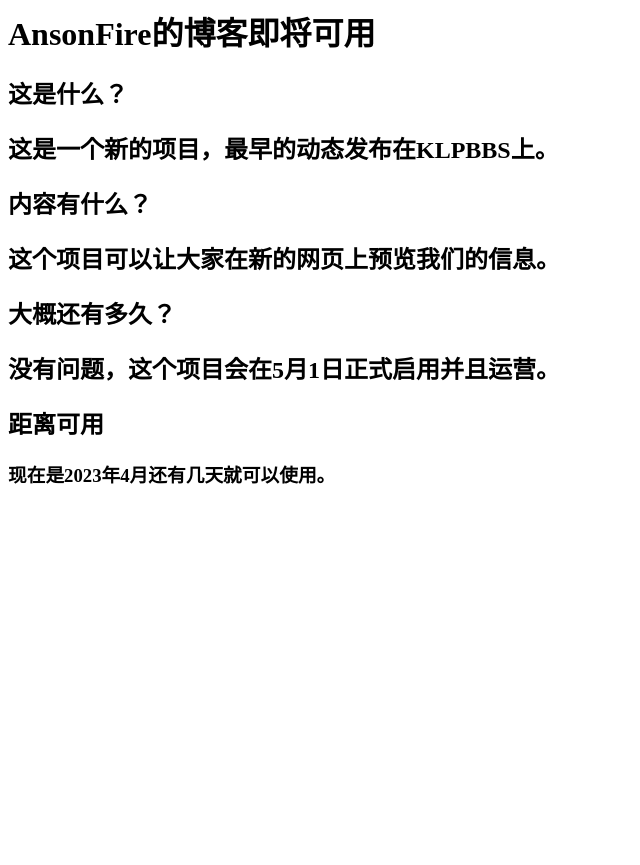
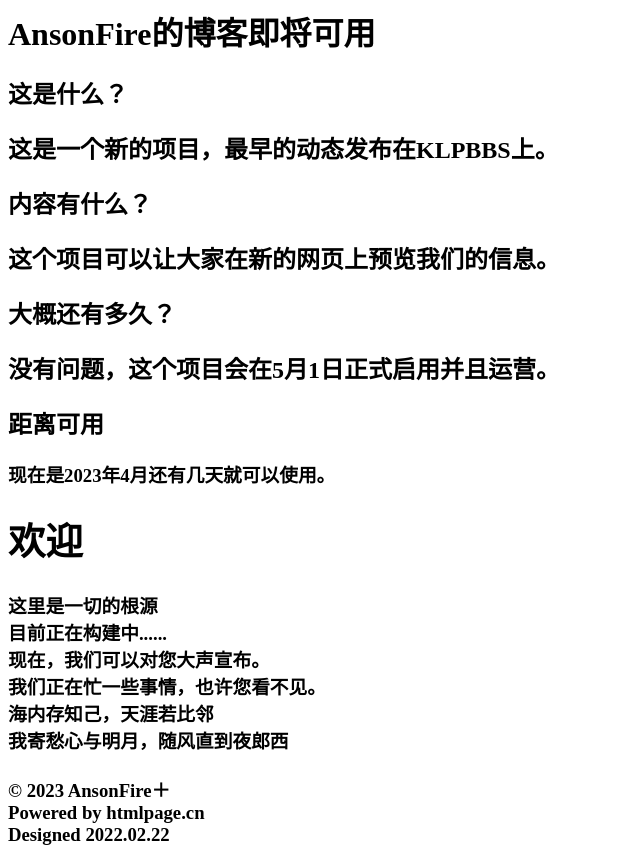
Before and after one commit to SkyOnline-NET/SkyOnline.github.io, a plain HTML site: page index.html in a window 1280 px wide. Shown: the whole page, without its empty margins (0-640 px from the left). Before the commit the page ends 800 px from the top, so only its background shows below. Drawn offline with Linux system fonts and the light colour scheme.

Commit message:
Update index.html

```diff
--- a/index.html
+++ b/index.html
@@ -15,3 +15,25 @@
 <h2>距离可用<h2>
 
 <h3>现在是2023年4月还有几天就可以使用。<h3>
+<body>
+  <div id="default-editor-page__placeholder" class="panel">
+    <h1 class="welcome">欢迎
+    </h1>
+    <div class="description">这里是一切的根源
+    </div>
+    <div class="description">目前正在构建中......
+      <br/>现在，我们可以对您大声宣布。
+      <br/>我们正在忙一些事情，也许您看不见。
+      <br/>海内存知己，天涯若比邻
+      <br/>我寄愁心与明月，随风直到夜郎西
+      <br/>
+      <br/>
+    </div>
+    <div class="wechat-group">
+    </div>
+    <div class="description">© 2023 AnsonFire＋
+      <br/>Powered by htmlpage.cn
+      <br/>Designed 2022.02.22
+    </div>
+  </div>
+</body>
```
